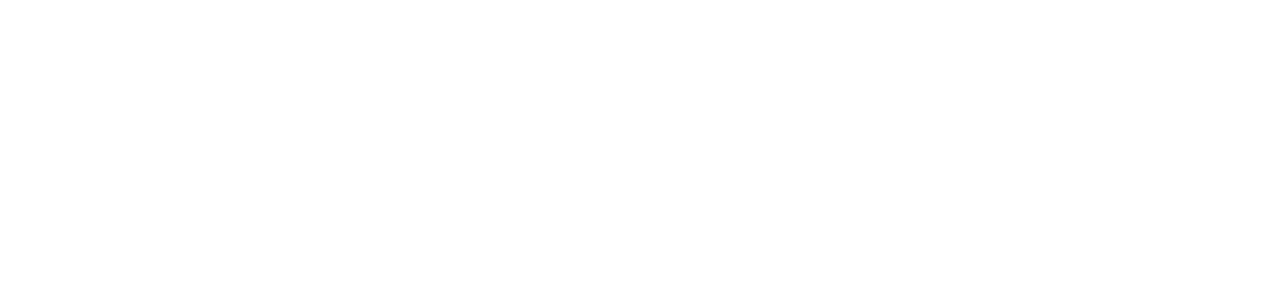
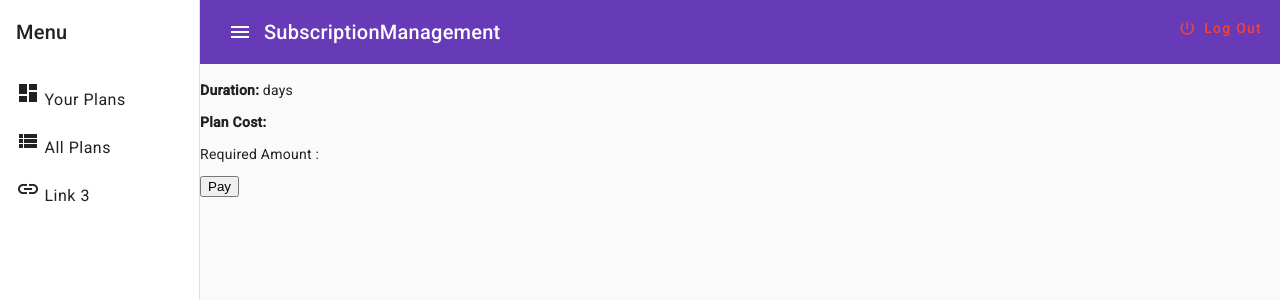
Before and after one commit to 11omkarkanase11/SubscriptionManagementSystem, an Angular app in the folder SubscriptionManagement/: page /sidenav/updateplan in a window 1280 px wide. Before the commit this address led to /. Shown: the top 300 px of the page. Built offline with nearby package versions, Linux system fonts and the light colour scheme.

Commit message:
new component for update

```diff
--- a/SubscriptionManagement/src/app/app.routes.ts
+++ b/SubscriptionManagement/src/app/app.routes.ts
@@ -6,6 +6,7 @@
 import { AddPlanComponent } from './add-plan/add-plan.component';
 import { SideNavComponent } from './side-nav/side-nav.component';
 import { AdminComponent } from './admin/admin.component';
+import { UpdateplanComponent } from './updateplan/updateplan.component';
 
 
 
@@ -21,7 +22,8 @@
         {path:'dashboard', component:DashboardComponent},
         {path:'allplan', component:AllplanComponent},
         {path:'addplan', component:AddPlanComponent},
-        {path:'upgradedplans', component:UpgradedplansComponent}
+        {path:'upgradedplans', component:UpgradedplansComponent},
+        {path:'updateplan', component:UpdateplanComponent}
     ]
     },
     {path:'admin',component:AdminComponent}
--- a/SubscriptionManagement/src/app/login/login.component.ts
+++ b/SubscriptionManagement/src/app/login/login.component.ts
@@ -65,6 +65,7 @@
 
         if(response){
            this.router.navigate(['sidenav']);
+           this.localservice.setItem("userId",this.userId);
         }
         else{
           alert("Account Not Created");
--- /dev/null
+++ b/SubscriptionManagement/src/app/updateplan/updateplan.component.html
@@ -0,0 +1,8 @@
+<h3></h3>
+    <div class="plan-details">
+        <p><strong>Duration:</strong> {{duration}} days</p>
+        <p><strong>Plan Cost:</strong> {{planCost}}</p>
+        <p>Required Amount : {{amount}}</p>
+        <button (click)="pay()">Pay</button>
+
+    </div>
--- /dev/null
+++ b/SubscriptionManagement/src/app/updateplan/updateplan.component.ts
@@ -0,0 +1,41 @@
+import { Component } from '@angular/core';
+import { LocalService } from '../local.service';
+import { SubscriptionService } from '../subscription.service';
+
+@Component({
+  selector: 'app-updateplan',
+  standalone: true,
+  imports: [],
+  templateUrl: './updateplan.component.html',
+  styleUrl: './updateplan.component.css'
+})
+export class UpdateplanComponent {
+
+  constructor(private localservice :LocalService,private subscriptionservice: SubscriptionService){
+
+  }
+
+  userId = this.localservice.getItem("userId");
+  amount = this.localservice.getItem("requireAmount");
+  planId = this.localservice.getItem("planId");
+  planCost = this.localservice.getItem("planCost");
+  duration= this.localservice.getItem("duration");
+  newPlanId = this.localservice.getItem("newPlanId");
+
+  pay(){
+    this.subscriptionservice.updatePlan(this.localservice.getItem("userId"), this.localservice.getItem("planId"), this.planCost, this.duration, this.newPlanId).subscribe(
+      (response) => {
+        if (response) {
+          console.log(response);
+          alert("Plan Updated")
+
+        }
+        else {
+          alert("Plan Not Updated");
+        }
+      }
+    )
+
+  }
+
+}
--- a/SubscriptionManagement/src/app/upgradedplans/upgradedplans.component.html
+++ b/SubscriptionManagement/src/app/upgradedplans/upgradedplans.component.html
@@ -5,14 +5,8 @@
         <p><strong>Duration:</strong> {{ plan.duration }} days</p>
         <p><strong>Plan Cost:</strong> {{ plan.planCost }}</p>
         <button (click)="updatenewplan(plan.planId,plan.planCost,plan.duration,plan.serviceName)">Update</button>
-        <div *ngIf="displayBalance">
-            <p><strong>Required Amount:</strong> {{ amount }}</p>
-            <button (click)="pay(plan.planId,plan.planCost,plan.duration,plan.serviceName)">Pay</button>
-        </div>
+
     </div>
 
 
 </div>
-<div *ngIf="displayBalance">
-<p><strong>Required Amount:</strong> {{ amount }}</p>
-</div>
--- a/SubscriptionManagement/src/app/upgradedplans/upgradedplans.component.ts
+++ b/SubscriptionManagement/src/app/upgradedplans/upgradedplans.component.ts
@@ -13,7 +13,7 @@
 export class UpgradedplansComponent implements OnInit {
 
   userId = ''
-  amount = 0;
+  amount = '';
   planId = ''
   userPlans: any[] = [];
   displayBalance = false;
@@ -41,21 +41,25 @@
 
   updatenewplan(planId: string, planCost: number, duration: number, serviceName: string) {
     this.localservice.setItem("newPlanId", planId);
+    this.localservice.setItem("planCost", <any> planCost);
+    this.localservice.setItem("duration", <any>duration);
 
     this.subscriptionService.requiredAmount(this.localservice.getItem("planId"), planId).subscribe(
       (response) => {
         this.displayBalance = true;
         this.amount = response;
+
+        this.localservice.setItem("requireAmount", this.amount);
+
         console.log(response);
       },
       (error) => {
         console.error('Error fetching user plans:', error);
       }
     );
+      this.router.navigate(['sidenav/updateplan']);
+   }
 
-
-
-  }
   pay(planId: string, planCost: number, duration: number, serviceName: string){
     this.subscriptionService.updatePlan(this.localservice.getItem("userId"), this.localservice.getItem("planId"), planCost, duration, planId).subscribe(
       (response) => {
```
Also changed, not shown: SubscriptionManagement/src/app/updateplan/updateplan.component.css (added), 1 other file (tests, documents, lock files or other folders).
